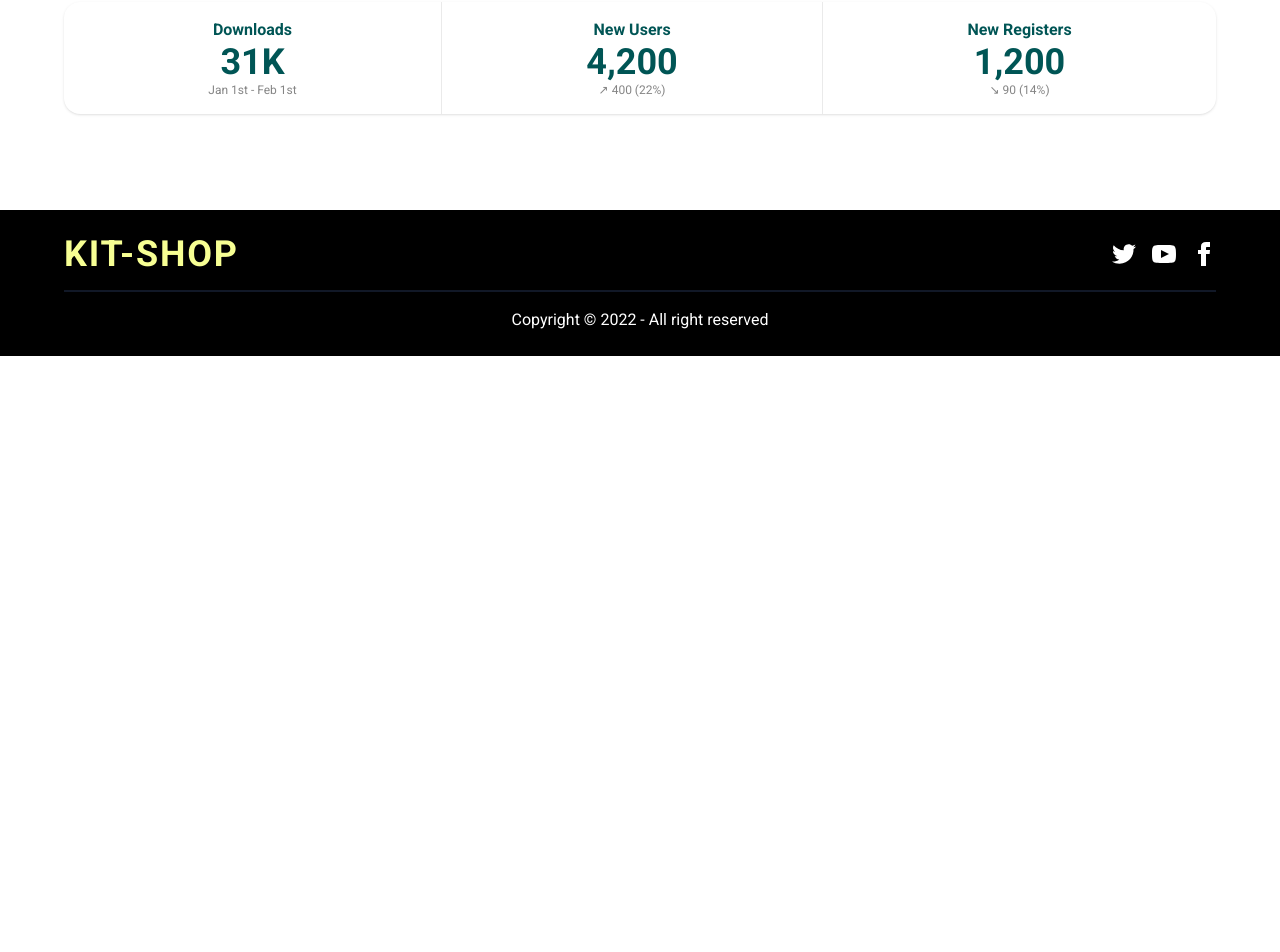
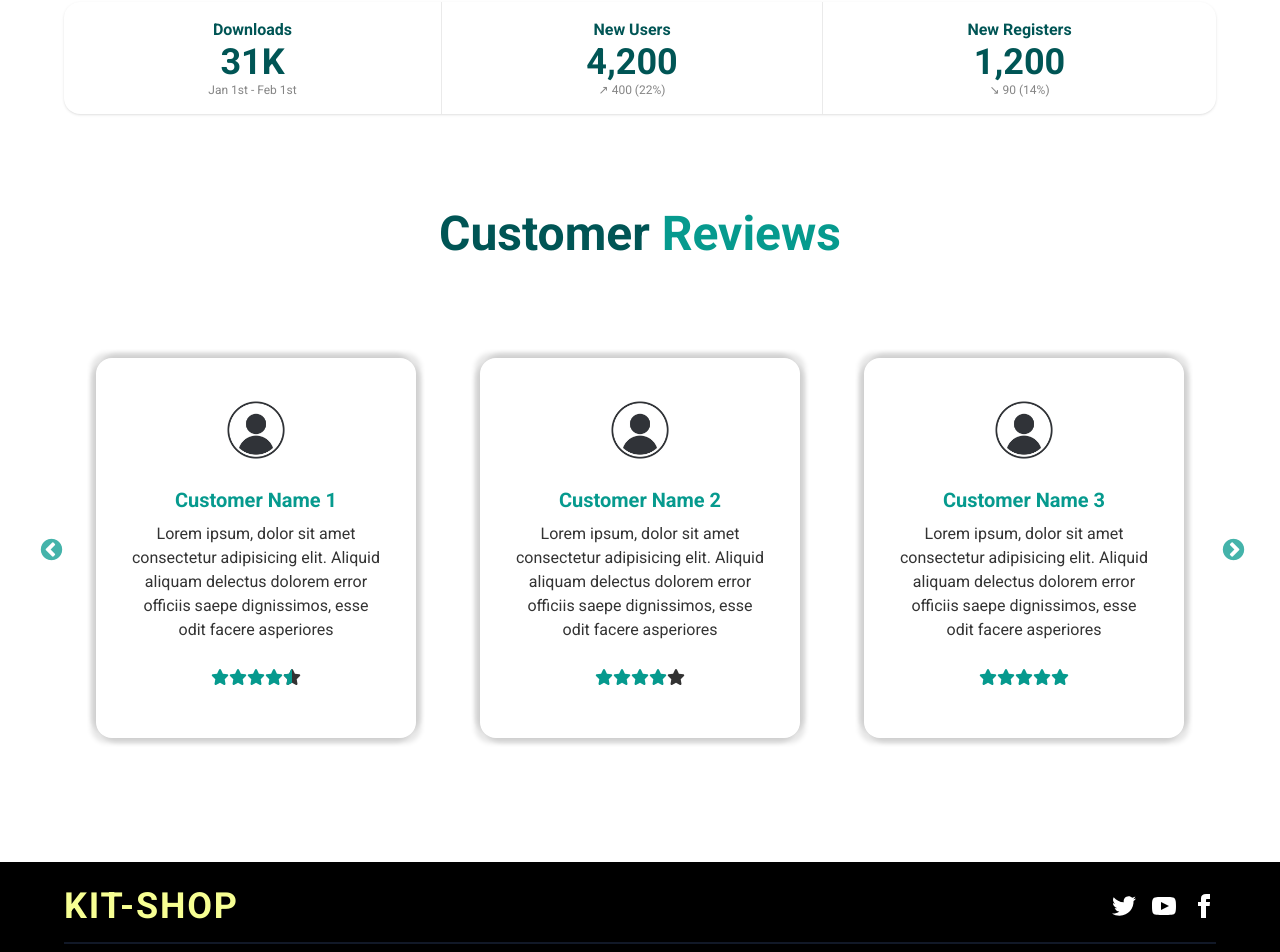
Before and after one commit to sam-suzzaman/PH-Assignment-12-Client, a React (Create React App) app: page / in a window 1280 px wide. Shown: the part 694-1646 px from the top of the page. Before the commit the page ends 1050 px from the top, so only its background shows below. Built offline with nearby package versions, Linux system fonts and the light colour scheme.

Commit message:
adding customer review

```diff
--- a/package.json
+++ b/package.json
@@ -3,14 +3,20 @@
   "version": "0.1.0",
   "private": true,
   "dependencies": {
+    "@fortawesome/fontawesome-svg-core": "^6.1.1",
+    "@fortawesome/free-solid-svg-icons": "^6.1.1",
+    "@fortawesome/react-fontawesome": "^0.1.18",
     "@testing-library/jest-dom": "^5.16.4",
     "@testing-library/react": "^13.2.0",
     "@testing-library/user-event": "^13.5.0",
     "daisyui": "^2.15.0",
     "react": "^18.1.0",
     "react-dom": "^18.1.0",
+    "react-rating": "^2.0.5",
     "react-router-dom": "^6.3.0",
     "react-scripts": "5.0.1",
+    "react-slick": "^0.29.0",
+    "slick-carousel": "^1.8.1",
     "web-vitals": "^2.1.4"
   },
   "scripts": {
--- a/public/index.html
+++ b/public/index.html
@@ -15,16 +15,20 @@
       user's mobile device or desktop. See https://developers.google.com/web/fundamentals/web-app-manifest/
     -->
         <link rel="manifest" href="%PUBLIC_URL%/manifest.json" />
-    <!--
-      Notice the use of %PUBLIC_URL% in the tags above.
-      It will be replaced with the URL of the `public` folder during the build.
-      Only files inside the `public` folder can be referenced from the HTML.
 
-      Unlike "/favicon.ico" or "favicon.ico", "%PUBLIC_URL%/favicon.ico" will
-      work correctly both with client-side routing and a non-root public URL.
-      Learn how to configure a non-root public URL by running `npm run build`.
-    -->
-    <title>React App</title>
+        <!-- For Slick Slider -->
+        <link
+            rel="stylesheet"
+            type="text/css"
+            href="https://cdnjs.cloudflare.com/ajax/libs/slick-carousel/1.6.0/slick.min.css"
+        />
+        <link
+            rel="stylesheet"
+            type="text/css"
+            href="https://cdnjs.cloudflare.com/ajax/libs/slick-carousel/1.6.0/slick-theme.min.css"
+        />
+
+        <title>Tool-kit house</title>
     </head>
     <body>
         <noscript>You need to enable JavaScript to run this app.</noscript>
@@ -38,6 +42,5 @@
 
       To begin the development, run `npm start` or `yarn start`.
       To create a production bundle, use `npm run build` or `yarn build`.
-    -->
-  </body>
+    --></body>
 </html>
--- /dev/null
+++ b/src/Components/Review/Review.css
@@ -0,0 +1,19 @@
+.slick-slider .slick-list,
+.slick-slider .slick-track {
+    padding: 30px 0;
+}
+
+.slick-slider.slick-initialized > button {
+    border-radius: 50%;
+}
+
+.slick-next:before,
+.slick-prev:before {
+    color: #069a8e;
+    font-size: 25px;
+}
+
+.review-card {
+    box-shadow: 5px 5px 5px rgba(0, 0, 0, 0.1), -5px 5px 5px rgba(0, 0, 0, 0.1),
+        5px -5px 5px rgba(0, 0, 0, 0.1), -5px -5px 5px rgba(0, 0, 0, 0.1);
+}
--- /dev/null
+++ b/src/Components/Review/Review.js
@@ -0,0 +1,42 @@
+import React from "react";
+import "./Review.css";
+
+import Rating from "react-rating";
+import { faStar } from "@fortawesome/free-solid-svg-icons";
+import { FontAwesomeIcon } from "@fortawesome/react-fontawesome";
+
+const Review = ({ review }) => {
+    const { title, reviewText, photo, rating } = review;
+
+    return (
+        <div className="card card-compact w-80 review-card py-8 mx-auto">
+            <img
+                src={photo}
+                alt="Shoes"
+                className="w-20 h-20 mx-auto rounded-full"
+            />
+            <div className="card-body">
+                <h4 className="text-center font-semibold text-xl capitalize text-secondary">
+                    {title}
+                </h4>
+                <p className="text-center px-4 text-base">{reviewText}</p>
+                <p className="text-center mt-4">
+                    <Rating
+                        className="text-base"
+                        initialRating={rating}
+                        emptySymbol={<FontAwesomeIcon icon={faStar} />}
+                        fullSymbol={
+                            <FontAwesomeIcon
+                                className="text-secondary"
+                                icon={faStar}
+                            />
+                        }
+                        readonly
+                    ></Rating>
+                </p>
+            </div>
+        </div>
+    );
+};
+
+export default Review;
--- /dev/null
+++ b/src/Components/Reviews/Reviews.js
@@ -0,0 +1,121 @@
+import React from "react";
+import userPhoto from "../../assets/avater.jpg";
+import Review from "../Review/Review";
+import Slider from "react-slick";
+
+const Reviews = () => {
+    const reviews = [
+        {
+            id: 1,
+            title: "customer name 1",
+            reviewText:
+                "Lorem ipsum, dolor sit amet consectetur adipisicing elit. Aliquid aliquam delectus dolorem error officiis saepe dignissimos, esse odit facere asperiores",
+            photo: userPhoto,
+            rating: 4.5,
+        },
+        {
+            id: 2,
+            title: "customer name 2",
+            reviewText:
+                "Lorem ipsum, dolor sit amet consectetur adipisicing elit. Aliquid aliquam delectus dolorem error officiis saepe dignissimos, esse odit facere asperiores",
+            photo: userPhoto,
+            rating: 4,
+        },
+        {
+            id: 3,
+            title: "customer name 3",
+            reviewText:
+                "Lorem ipsum, dolor sit amet consectetur adipisicing elit. Aliquid aliquam delectus dolorem error officiis saepe dignissimos, esse odit facere asperiores",
+            photo: userPhoto,
+            rating: 5,
+        },
+        {
+            id: 4,
+            title: "customer name 4",
+            reviewText:
+                "Lorem ipsum, dolor sit amet consectetur adipisicing elit. Aliquid aliquam delectus dolorem error officiis saepe dignissimos, esse odit facere asperiores",
+            photo: userPhoto,
+            rating: 5,
+        },
+        {
+            id: 5,
+            title: "customer name 5",
+            reviewText:
+                "Lorem ipsum, dolor sit amet consectetur adipisicing elit. Aliquid aliquam delectus dolorem error officiis saepe dignissimos, esse odit facere asperiores",
+            photo: userPhoto,
+            rating: 5,
+        },
+        {
+            id: 6,
+            title: "customer name 6",
+            reviewText:
+                "Lorem ipsum, dolor sit amet consectetur adipisicing elit. Aliquid aliquam delectus dolorem error officiis saepe dignissimos, esse odit facere asperiores",
+            photo: userPhoto,
+            rating: 5,
+        },
+        {
+            id: 7,
+            title: "customer name 7",
+            reviewText:
+                "Lorem ipsum, dolor sit amet consectetur adipisicing elit. Aliquid aliquam delectus dolorem error officiis saepe dignissimos, esse odit facere asperiores",
+            photo: userPhoto,
+            rating: 5,
+        },
+        {
+            id: 8,
+            title: "customer name 8",
+            reviewText:
+                "Lorem ipsum, dolor sit amet consectetur adipisicing elit. Aliquid aliquam delectus dolorem error officiis saepe dignissimos, esse odit facere asperiores",
+            photo: userPhoto,
+            rating: 5,
+        },
+    ];
+    // for slider =====
+    const settings = {
+        dots: false,
+        infinite: true,
+        speed: 500,
+        slidesToShow: 3,
+        slidesToScroll: 3,
+        initialSlide: 0,
+        // autoplay: true,
+        // autoplaySpeed: 3000,
+        // cssEase: "linear",
+        // pauseOnHover: true,
+        responsive: [
+            {
+                breakpoint: 1180,
+                settings: {
+                    slidesToShow: 2,
+                    slidesToScroll: 2,
+                    infinite: true,
+                },
+            },
+            {
+                breakpoint: 745,
+                settings: {
+                    slidesToShow: 1,
+                    slidesToScroll: 1,
+                    initialSlide: 1,
+                },
+            },
+        ],
+    };
+
+    return (
+        <div className="my-16">
+            <h2 className="text-center text-4xl sm:text-5xl text-primary  capitalize font-semibold">
+                customer <span className="text-secondary">reviews</span>
+            </h2>
+            <div className=" px-8 lg:px-16 mt-10">
+                <Slider {...settings}>
+                    {reviews.map((review) => {
+                        return <Review key={review.id} review={review} />;
+                    })}
+                </Slider>
+            </div>
+        </div>
+    );
+};
+
+export default Reviews;
--- a/src/Pages/Home.js
+++ b/src/Pages/Home.js
@@ -1,12 +1,14 @@
 import React from "react";
 import BuisnessSummery from "../Components/BuisnessSummery/BuisnessSummery";
 import Hero from "../Components/Hero/Hero";
+import Reviews from "../Components/Reviews/Reviews";
 
 const Home = () => {
     return (
         <>
             <Hero />
             <BuisnessSummery />
+            <Reviews />
         </>
     );
 };
--- a/src/index.css
+++ b/src/index.css
@@ -5,6 +5,7 @@
 @tailwind base;
 @tailwind components;
 @tailwind utilities;
+
 
 /* ==== Overall CSS ==== */
 
```
Also changed, not shown: src/assets/avater.jpg (added), 1 other file (tests, documents, lock files or other folders). Lines whose indentation alone changed are shown as unchanged.
